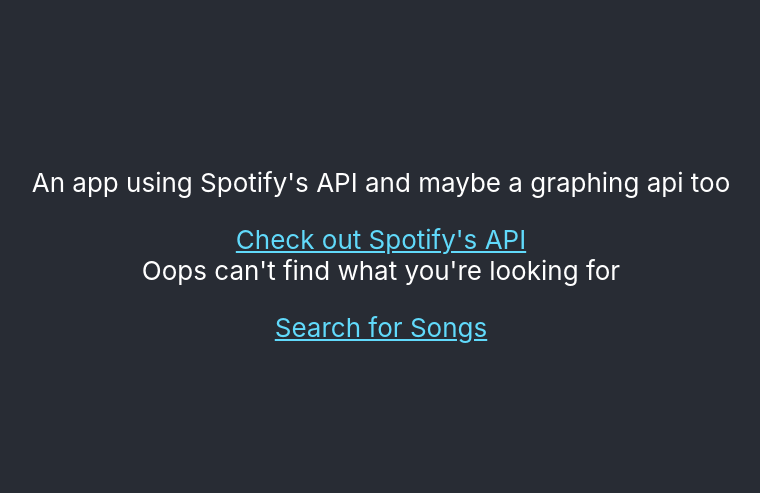
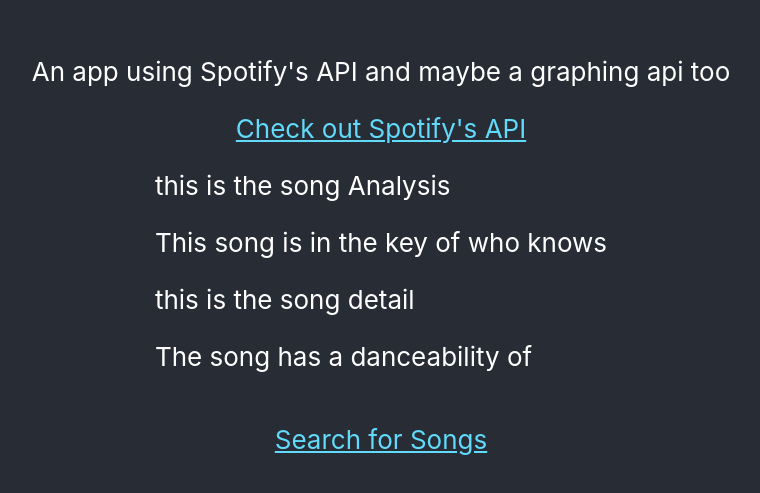
Before and after one commit to lawrend/sturdy-sniffle, a React (Create React App) app: page /songspecifics/1 in a window 1280 px wide. Shown: the part 145-638 px from the top of the page, without its empty margins (259-1019 px from the left). Built offline with nearby package versions, Linux system fonts and the light colour scheme; no server answers.

Commit message:
api call for audio analysis implemented; empty video detail reducer file added

```diff
--- a/package.json
+++ b/package.json
@@ -8,12 +8,13 @@
     "react-dom": "^16.6.3",
     "react-redux": "^6.0.0",
     "react-router-dom": "^4.3.1",
-    "react-scripts": "^2.1.2",
+    "react-scripts": "^2.1.3",
     "redux": "^4.0.1",
     "redux-devtools-extension": "^2.13.7",
     "redux-thunk": "^2.3.0",
     "spotify-web-api-node": "^4.0.0",
-    "thunk": "0.0.1"
+    "thunk": "0.0.1",
+    "youtube-api-search": "0.0.5"
   },
   "scripts": {
     "start": "react-scripts start",
--- a/src/components/SongItem.js
+++ b/src/components/SongItem.js
@@ -2,9 +2,11 @@
 import { Link } from 'react-router-dom';
 
 export default class SongItem extends Component{
+
   clickForActions() {
+
+    this.props.getTrackAnalysis(this.props.id);
     this.props.setSelectedTrack(this.props.id);
-    this.props.getTrackAnalysis(this.props.id);
   }
 
   render() {
@@ -14,7 +16,7 @@
           <li>Album/Single: {this.props.albumType}</li>
           <li>Artist Name: {this.props.band}</li>
           <li>Album Name: {this.props.albumName}</li>
-          <li><Link to={`/songdetail/${this.props.id}/`} onClick={() => this.clickForActions()} >Song Name: {this.props.songName}</Link></li>
+          <li><Link to={`/songspecifics/${this.props.id}/`} onClick={() => this.clickForActions()} >Song Name: {this.props.songName}</Link></li>
         </ul>
       </div>
       )
--- /dev/null
+++ b/src/components/SongSpecifics.js
@@ -0,0 +1,10 @@
+import React from 'react';
+import SongAnalysis from '../containers/SongAnalysis.js';
+import SongDetail from '../containers/SongDetail.js';
+
+export default props => (
+  <div>
+    <SongAnalysis />
+    <SongDetail />
+  </div>
+)
--- a/src/containers/SongAnalysis.js
+++ b/src/containers/SongAnalysis.js
@@ -6,12 +6,42 @@
 })
 
 class SongAnalysis extends Component {
+  translateKey(keyValue) {
+    switch(keyValue) {
+      case 0:
+        return 'C'
+      case 1:
+        return 'C#'
+      case 2:
+        return 'D'
+      case 3:
+        return 'E flat'
+      case 4:
+        return 'E'
+      case 5:
+        return 'F'
+      case 6:
+        return 'F#'
+      case 7:
+        return 'G'
+      case 8:
+        return 'G#'
+      case 9:
+        return 'A'
+      case 10:
+        return 'A#'
+      case 11:
+        return 'B'
+      default:
+        return 'who knows'
+    }
+  }
   render() {
-    {console.log("SongAnalysis props: ", this.props)
-    }
+    console.log("song analysis props: ", this.props.selectedTrackAnalysis)
     return (
       <div className="Song-Analysis">
         <p>this is the song Analysis</p>
+        <p>This song is in the key of {this.translateKey(this.props.selectedTrackAnalysis.key)}</p>
       </div>
       )
   }
--- a/src/containers/SongDetail.js
+++ b/src/containers/SongDetail.js
@@ -7,8 +7,7 @@
 
 class SongDetail extends Component {
   render() {
-    {console.log("SongDetail props: ", this.props)
-    }
+    console.log("song detail props: ", this.props.selectedTrackDetails)
     return (
       <div className="Song-Detail">
         <p>this is the song detail</p>
--- a/src/routes.js
+++ b/src/routes.js
@@ -4,8 +4,9 @@
 import Homepage from './components/homepage.js'
 import Example from './components/example';
 import SongSearchBar from './containers/SongSearchBar.js';
-import SongDetail from './containers/SongDetail.js';
-import SongAnalysis from './containers/SongAnalysis.js';
+import SongSpecifics from './components/SongSpecifics.js';
+// import SongDetail from './containers/SongDetail.js';
+// import SongAnalysis from './containers/SongAnalysis.js';
 
 class Routes extends Component {
   render() {
@@ -13,8 +14,7 @@
       <Switch>
         <Route exact path="/" component={Homepage} />
         <Route exact path="/songsearch" component={SongSearchBar} />
-        <Route path="/songdetail/:id" component={SongDetail} />
-        <Route path="/songdetail/:id" component={SongAnalysis} />
+        <Route path="/songspecifics/:id" component={SongSpecifics} />
         <Route component={Example} />
       </Switch>
       )
@@ -22,3 +22,6 @@
 };
 
 export default withRouter(Routes);
+
+// either works in Route above but not both <Route path="/songdetail/:id" component={SongDetail} />
+        // <Route path="/songdetail/:id" component={SongAnalysis} />
--- a/src/store/actions/getTrackAnalysis.js
+++ b/src/store/actions/getTrackAnalysis.js
@@ -1,6 +1,6 @@
 import {CLIENT_ID_NO_ENCODE, CLIENT_SECRET_NO_ENCODE} from '../../config.js';
 
-export const GET_TRACK_ANALYSIS = "GET_AUDIO_ANALYSIS";
+export const GET_TRACK_ANALYSIS = "GET_TRACK_ANALYSIS";
 
 const fetchAnalysis = songAudioDetails => ({
   type: GET_TRACK_ANALYSIS,
--- a/src/store/reducers/SongReducer.js
+++ b/src/store/reducers/SongReducer.js
@@ -13,8 +13,7 @@
     case 'SET_SELECTED_TRACK':
       return {...state, selectedTrackDetails: action.payload}
     case 'GET_TRACK_ANALYSIS':
-      return {...state, selectedTrackAnalysis: action.payload}
-
+      return {...state, selectedTrackAnalysis: action.payload.track}
     default:
       return state
   }
```
Also changed, not shown: src/store/actions/songSearch.js (+0 -16 lines), src/store/reducers/VideoReducer.js (added), 1 other file (tests, documents, lock files or other folders).
